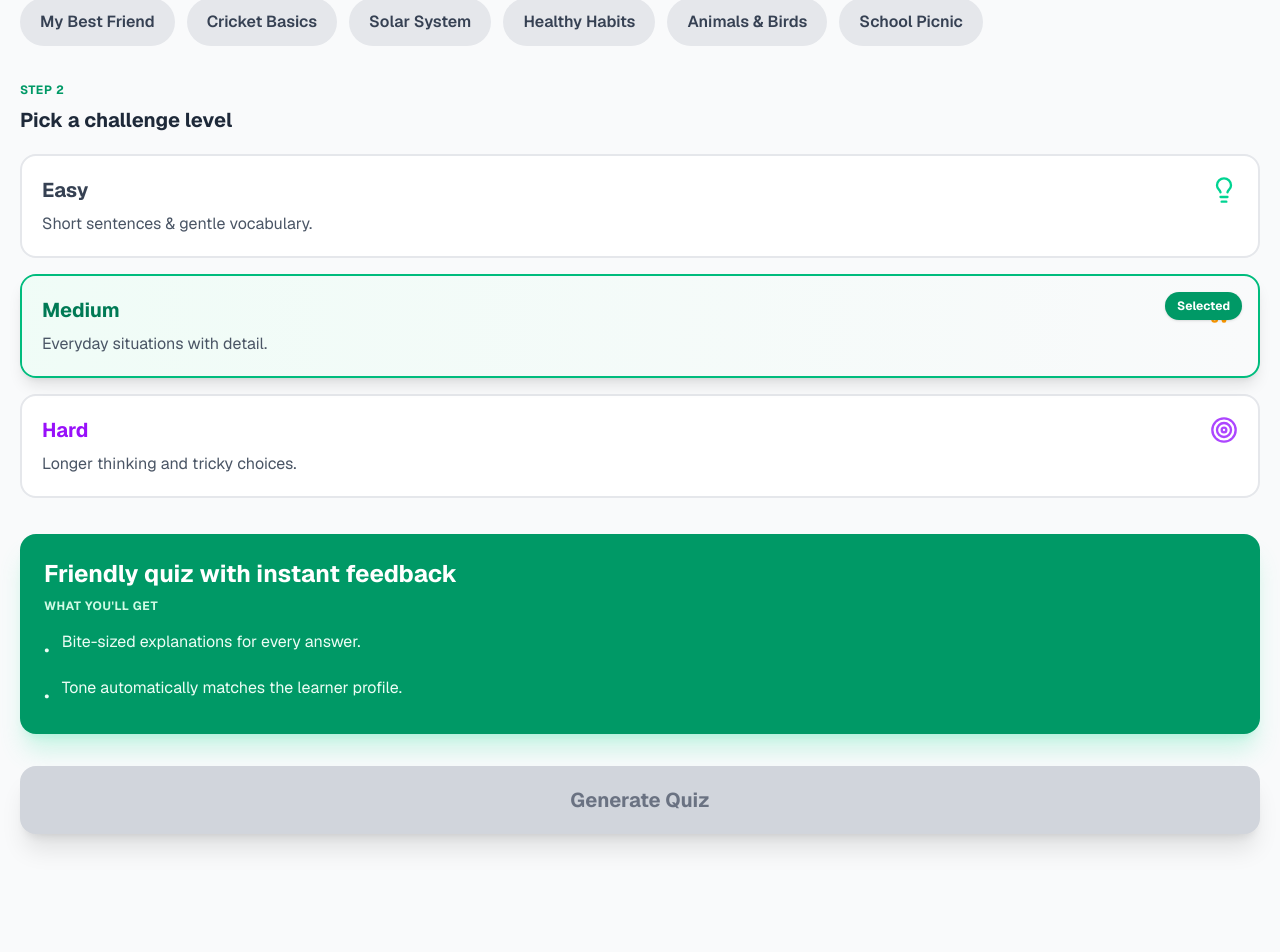
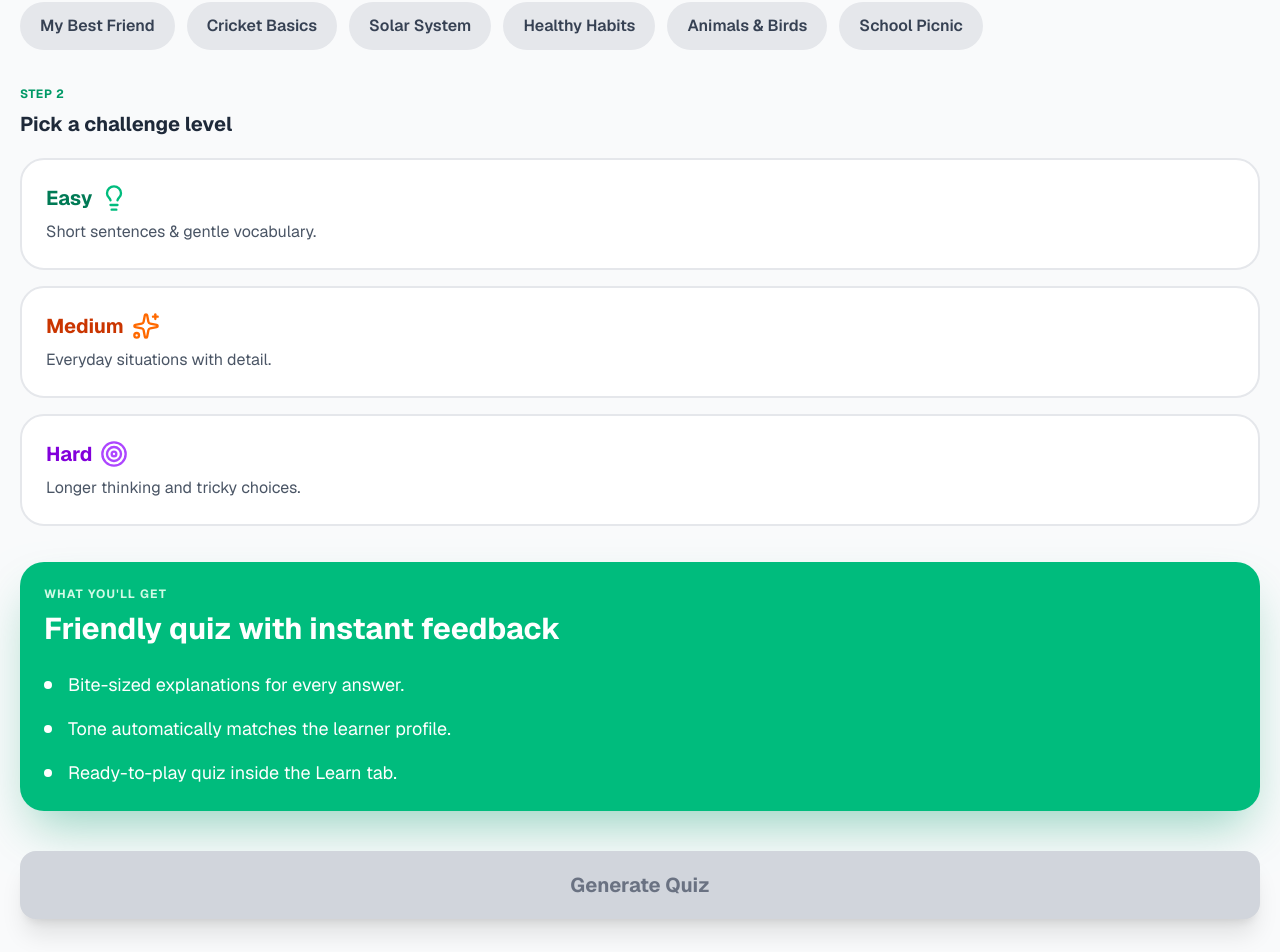
Before and after one commit to Sanjoy-droid/SpeakGenie-Assignment, a Next.js app: page /learn in a window 1280 px wide. Shown: the part 456-1408 px from the top of the page. Built offline with nearby package versions, Linux system fonts and the light colour scheme.

Commit message:
fix : styling learn page

```diff
--- a/app/CustomComponents/LearnComp.tsx
+++ b/app/CustomComponents/LearnComp.tsx
@@ -5,7 +5,7 @@ import { useRouter } from "next/navigation";
 
 const LearnComp = () => {
   const [topic, setTopic] = useState("");
-  const [difficulty, setDifficulty] = useState("medium");
+  const [difficulty, setDifficulty] = useState("");
   const router = useRouter();
 
   const predefinedTopics = [
@@ -27,11 +27,11 @@ const LearnComp = () => {
       <div className="p-4 flex items-center gap-3">
         <button
           onClick={() => router.back()}
-          className="p-2.5 bg-white rounded-full shadow-sm text-gray-600 cursor-pointer"
+          className="flex items-center gap-2 px-5 py-3 bg-white rounded-full shadow-md hover:shadow-lg active:scale-95 transition-all duration-200 cursor-pointer"
         >
-          <ChevronLeft size={24} />
+          <ChevronLeft className="w-5 h-5 text-emerald-600" />
+          <span className="text-emerald-600 font-semibold text-base">Back</span>
         </button>
-        <span className="text-gray-500 font-semibold text-base">Back</span>
       </div>
       {/* ↑ Header closed properly */}
 
@@ -91,7 +91,7 @@ const LearnComp = () => {
               <button
                 key={item}
                 onClick={() => handleTopicClick(item)}
-                className={`px-5 py-3 rounded-full text-base font-semibold transition-all ${
+                className={`px-5 py-3 rounded-full text-base font-semibold transition-all cursor-pointer ${
                   topic === item
                     ? "bg-emerald-600 text-white shadow-lg"
                     : "bg-gray-200 text-gray-700 hover:bg-gray-300"
@@ -104,7 +104,7 @@ const LearnComp = () => {
         </div>
 
         {/* STEP 2: Challenge Level */}
-        <div className="mb-9">
+        <div className="mb-9 ">
           <p className="text-emerald-600 text-xs font-bold uppercase tracking-wider mb-2">
             Step 2
           </p>
@@ -114,105 +114,116 @@ const LearnComp = () => {
 
           <div className="space-y-4">
             {/* Easy */}
-            <div
+            <button
               onClick={() => setDifficulty("easy")}
-              className={`p-5 rounded-2xl border-2 cursor-pointer transition-all ${
+              className={`relative w-full p-6 rounded-3xl border-2 text-left transition-all duration-300 overflow-hidden cursor-pointer ${
                 difficulty === "easy"
-                  ? "border-emerald-500 bg-emerald-50 shadow-md"
-                  : "border-gray-200 bg-white"
+                  ? "border-emerald-500 bg-emerald-50 shadow-lg"
+                  : "border-gray-200 bg-white hover:border-gray-300"
               }`}
             >
-              <div className="flex justify-between items-start mb-2">
-                <h3
-                  className={`text-xl font-bold ${difficulty === "easy" ? "text-emerald-700" : "text-gray-700"}`}
-                >
+              <div className="flex justify-between items-start">
+                <div>
+                  <h3 className="text-xl font-bold text-emerald-700 mb-2 flex items-center gap-2">
                     Easy
+                    <Lightbulb className="w-7 h-7 text-emerald-500" />
                   </h3>
-                <Lightbulb
-                  size={28}
-                  className={
-                    difficulty === "easy"
-                      ? "text-emerald-500"
-                      : "text-emerald-400"
-                  }
-                />
-              </div>
-              <p className="text-gray-600 text-base">
+                  <p className="text-gray-600">
                     Short sentences & gentle vocabulary.
                   </p>
                 </div>
+              </div>
 
-            {/* Medium */}
-            <div
-              onClick={() => setDifficulty("medium")}
-              className={`p-5 rounded-2xl border-2 cursor-pointer transition-all relative overflow-hidden ${
-                difficulty === "medium"
-                  ? "border-emerald-500 shadow-lg"
-                  : "border-gray-200 bg-white"
-              }`}
-            >
-              {difficulty === "medium" && (
-                <div className="absolute inset-0 bg-gradient-to-r from-emerald-50 to-transparent opacity-70" />
-              )}
-              <div className="relative flex justify-between items-start mb-2">
-                <h3
-                  className={`text-xl font-bold ${difficulty === "medium" ? "text-emerald-700" : "text-amber-600"}`}
-                >
-                  Medium
-                </h3>
-                <Sparkles size={28} className="text-amber-500" />
-              </div>
-              <p className="text-gray-600 text-base relative">
-                Everyday situations with detail.
-              </p>
-
-              {difficulty === "medium" && (
-                <span className="absolute top-4 right-4 bg-emerald-600 text-white text-xs font-bold px-3 py-1.5 rounded-full shadow">
+              {/* Selected Badge */}
+              {difficulty === "easy" && (
+                <span className="absolute top-4 right-4 bg-emerald-600 text-white text-xs font-bold px-4 py-2 rounded-full shadow-lg">
                   Selected
                 </span>
               )}
+            </button>
+
+            {/* Medium */}
+            <button
+              onClick={() => setDifficulty("medium")}
+              className={`relative w-full p-6 rounded-3xl border-2 text-left transition-all duration-300 overflow-hidden cursor-pointer ${
+                difficulty === "medium"
+                  ? "border-orange-500 bg-orange-50 shadow-lg"
+                  : "border-gray-200 bg-white hover:border-gray-300"
+              }`}
+            >
+              <div className="flex justify-between items-start">
+                <div>
+                  <h3 className="text-xl font-bold text-orange-700 mb-2 flex items-center gap-2">
+                    Medium
+                    <Sparkles className="w-7 h-7 text-orange-500" />
+                  </h3>
+                  <p className="text-gray-600">
+                    Everyday situations with detail.
+                  </p>
+                </div>
               </div>
 
+              {difficulty === "medium" && (
+                <span className="absolute top-4 right-4 bg-orange-600 text-white text-xs font-bold px-4 py-2 rounded-full shadow-lg">
+                  Selected
+                </span>
+              )}
+            </button>
+
             {/* Hard */}
-            <div
+            <button
               onClick={() => setDifficulty("hard")}
-              className={`p-5 rounded-2xl border-2 cursor-pointer transition-all ${
+              className={`relative w-full p-6 rounded-3xl border-2 text-left transition-all duration-300 overflow-hidden cursor-pointer ${
                 difficulty === "hard"
-                  ? "border-emerald-500 bg-emerald-50 shadow-md"
-                  : "border-gray-200 bg-white"
+                  ? "border-purple-500 bg-purple-50 shadow-lg"
+                  : "border-gray-200 bg-white hover:border-gray-300"
               }`}
             >
-              <div className="flex justify-between items-start mb-2">
-                <h3
-                  className={`text-xl font-bold ${difficulty === "hard" ? "text-emerald-700" : "text-purple-600"}`}
-                >
+              <div className="flex justify-between items-start">
+                <div>
+                  <h3 className="text-xl font-bold text-purple-700 mb-2 flex items-center gap-2">
                     Hard
+                    <Target className="w-7 h-7 text-purple-500" />
                   </h3>
-                <Target size={28} className="text-purple-500" />
-              </div>
-              <p className="text-gray-600 text-base">
+                  <p className="text-gray-600">
                     Longer thinking and tricky choices.
                   </p>
                 </div>
               </div>
+
+              {difficulty === "hard" && (
+                <span className="absolute top-4 right-4 bg-purple-600 text-white text-xs font-bold px-4 py-2 rounded-full shadow-lg">
+                  Selected
+                </span>
+              )}
+            </button>
           </div>
+        </div>
+        {/* WHAT YOU'LL GET — PERFECT MATCH */}
+        <div className="bg-emerald-500 rounded-3xl p-6 text-white shadow-2xl shadow-emerald-600/40 mb-10">
+          {/* Uppercase label */}
+          <p className="text-emerald-100 text-xs font-bold uppercase tracking-widest mb-2">
+            What you'll get
+          </p>
 
-        {/* What You'll Get Box */}
-        <div className="bg-emerald-600 rounded-2xl p-6 text-white mb-8 shadow-xl shadow-emerald-300/30">
-          <h3 className="text-2xl font-bold mb-2">
+          {/* Big title */}
+          <h3 className="text-2xl md:text-3xl font-bold leading-tight mb-6">
             Friendly quiz with instant feedback
           </h3>
-          <p className="text-emerald-100 text-xs font-bold uppercase tracking-wider mb-4">
-            What you'll get
-          </p>
-          <ul className="space-y-3 text-base text-emerald-50">
-            <li className="flex gap-3 items-start">
-              <span className="mt-1.5 text-lg">•</span>
+
+          {/* Bullet list with proper green dots */}
+          <ul className="space-y-4 text-white text-lg">
+            <li className="flex gap-4 items-start">
+              <span className="w-2 h-2 bg-white rounded-full mt-2.5 flex-shrink-0" />
               <span>Bite-sized explanations for every answer.</span>
             </li>
-            <li className="flex gap-3 items-start">
-              <span className="mt-1.5 text-lg">•</span>
+            <li className="flex gap-4 items-start">
+              <span className="w-2 h-2 bg-white rounded-full mt-2.5 flex-shrink-0" />
               <span>Tone automatically matches the learner profile.</span>
+            </li>
+            <li className="flex gap-4 items-start">
+              <span className="w-2 h-2 bg-white rounded-full mt-2.5 flex-shrink-0" />
+              <span>Ready-to-play quiz inside the Learn tab.</span>
             </li>
           </ul>
         </div>
@@ -220,9 +231,9 @@ const LearnComp = () => {
         {/* Generate Quiz Button */}
         <button
           disabled={topic.length === 0}
-          className={`w-full py-5 rounded-2xl font-bold text-xl shadow-xl transition-all ${
-            topic.length > 0
-              ? "bg-emerald-600 text-white hover:bg-emerald-700 active:scale-98 shadow-emerald-300"
+          className={`w-full py-5 rounded-2xl font-bold text-xl shadow-xl transition-all  ${
+            topic.length > 0 && difficulty.length > 0
+              ? "bg-emerald-600 text-white hover:bg-emerald-700 active:scale-98 shadow-emerald-300 cursor-pointer"
               : "bg-gray-300 text-gray-500 cursor-not-allowed"
           }`}
         >
```
Lines whose indentation alone changed are shown as unchanged.
